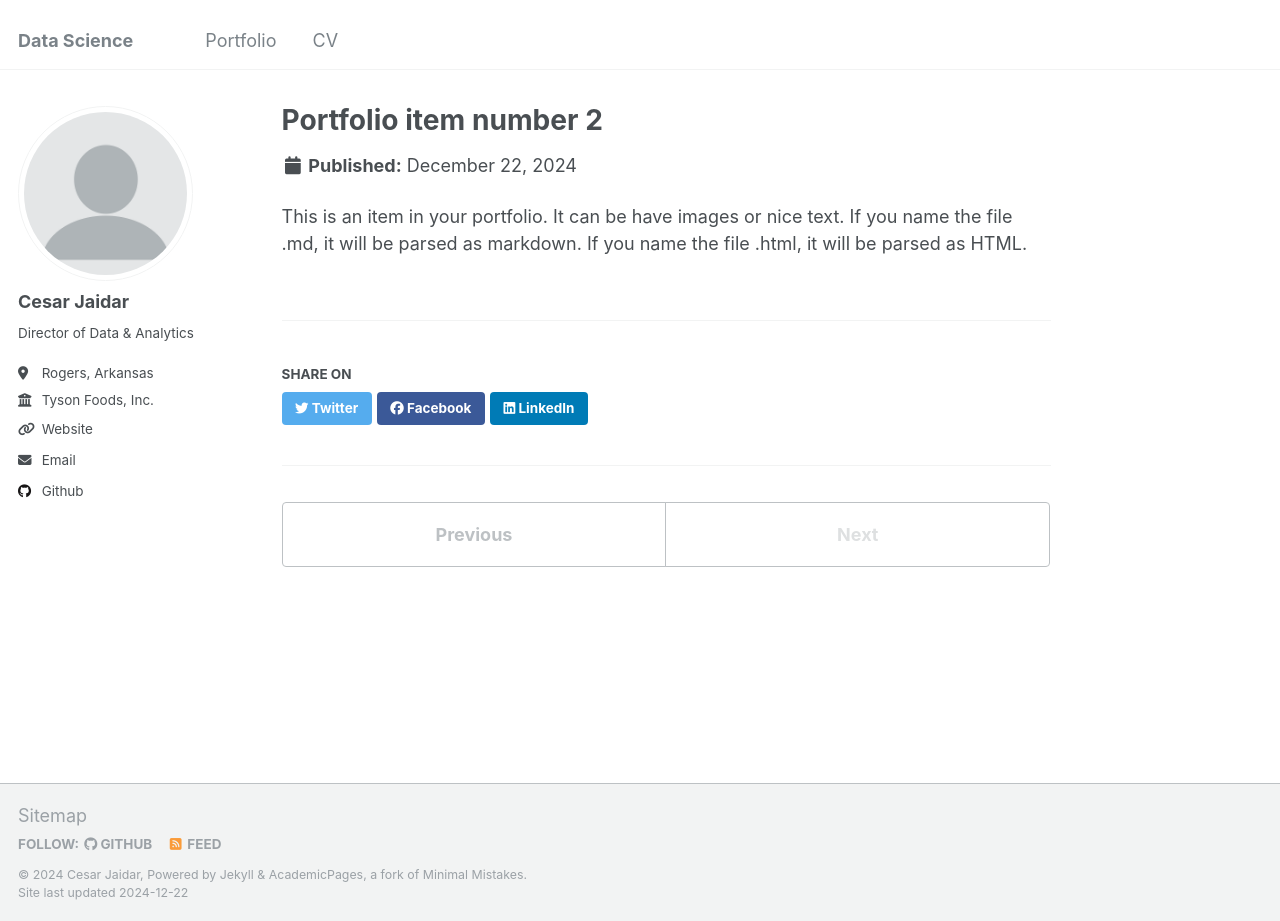
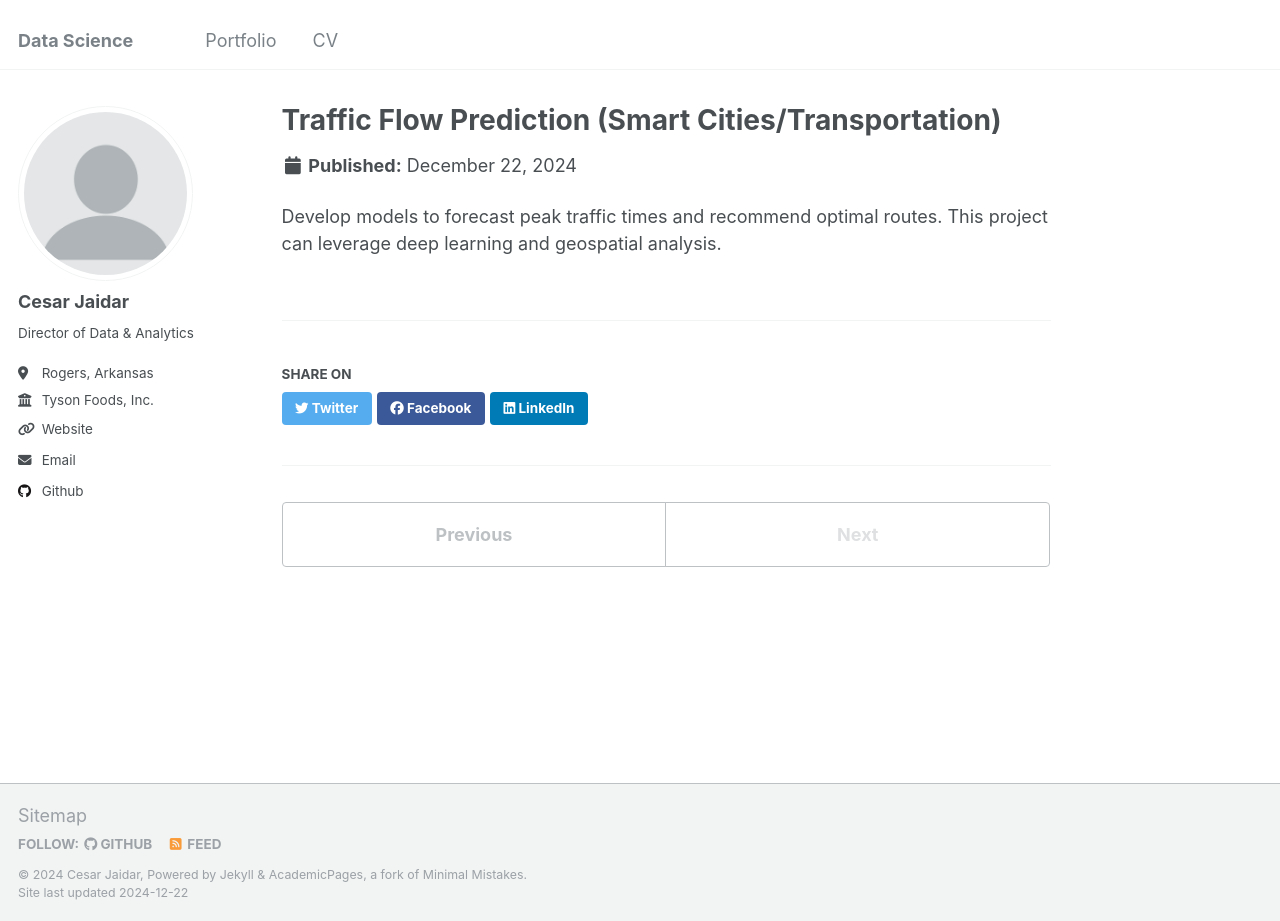
Before and after one commit to cesarjaidar/portfolio, a Jekyll site: the page built from _portfolio/portfolio-2.html, in a window 1280 px wide and 921 px high. Built offline with Jekyll 4.4.1, drawn with Linux system fonts in a browser that asks for light colours.

Commit message:
Update portfolio-2.html

```diff
--- a/_portfolio/portfolio-2.html
+++ b/_portfolio/portfolio-2.html
@@ -1,7 +1,6 @@
 ---
-title: "Portfolio item number 2"
-excerpt: "Short description of portfolio item number 2 <br/><img src='/images/500x300.png'>"
+title: "Traffic Flow Prediction (Smart Cities/Transportation)"
+excerpt: "Use GPS and historical traffic data to predict congestion in major urban areas. <br/><img src='/images/500x300.png'>"
 collection: portfolio
 ---
-
-This is an item in your portfolio. It can be have images or nice text. If you name the file .md, it will be parsed as markdown. If you name the file .html, it will be parsed as HTML.
+Develop models to forecast peak traffic times and recommend optimal routes. This project can leverage deep learning and geospatial analysis.
```
